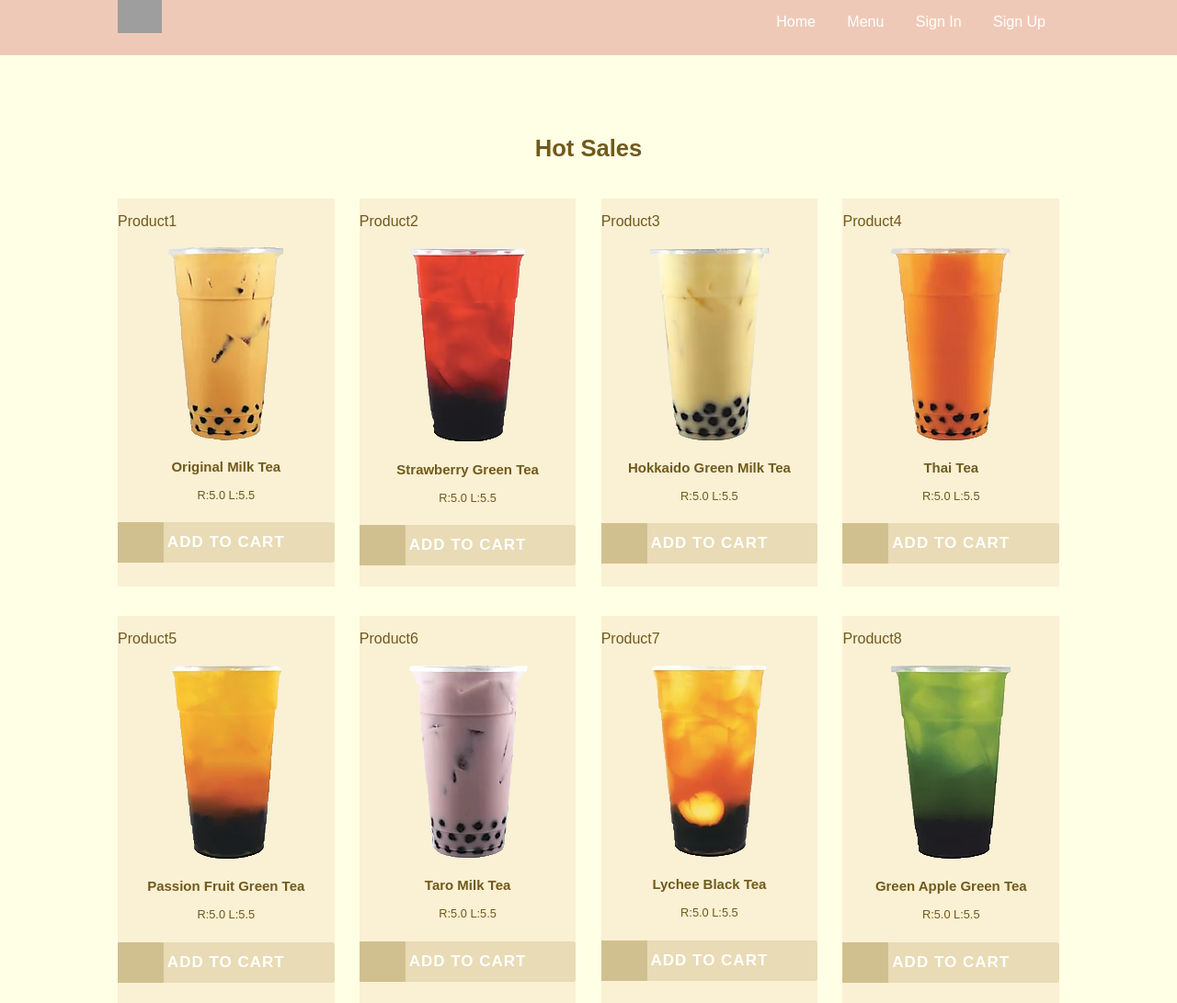
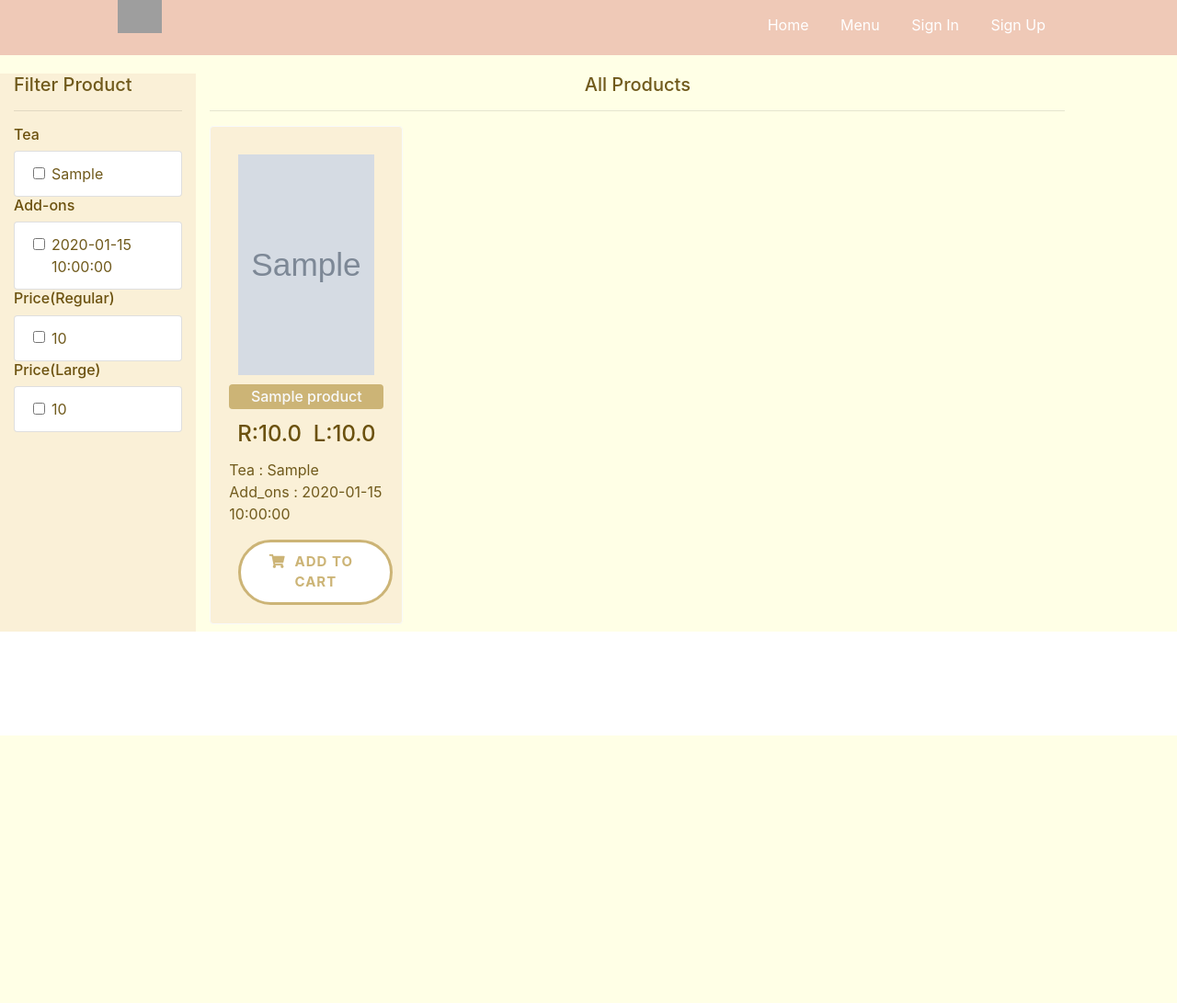
Before and after one commit to dshafqat/IAT352-PA, a PHP site: page / in a window 1280 px wide. Shown: the top 1091 px of the page at 92% size. After the commit the page ends 800 px from the top, so only its background shows below. Run offline with PHP 8.4, Linux system fonts and the light colour scheme; tables that the repository leaves empty or names only in its code hold one stand-in row (values such as "Sample post"); grey boxes marked "Sample" are stand-in pictures; some libraries are stand-ins or nearby versions; grey boxes are pictures that could not be loaded.

Commit message:
Update index.php

```diff
--- a/index.php
+++ b/index.php
@@ -1,3 +1,6 @@
+<?php
+require 'config.php';
+?>
 <!DOCTYPE html>
 <html lang="en">
 
@@ -5,11 +8,21 @@
 	<meta charset="utf-8">
 	<title>Menu</title>
 
-
 	<link rel="stylesheet" href="css/main.css">
 	<link rel="stylesheet" href="css/normalize.css">
 	<link rel="stylesheet" href="css/layout.css">
-
+<!-- Import Font Awesome -->
+	<link rel="stylesheet" href="https://cdnjs.cloudflare.com/ajax/libs/font-awesome/4.7.0/css/font-awesome.min.css">
+	<!-- Icon  links -->
+	<link rel="stylesheet" href="https://use.fontawesome.com/releases/v5.13.0/css/all.css">
+	<!-- Latest compiled and minified CSS -->
+	<link rel="stylesheet" href="https://maxcdn.bootstrapcdn.com/bootstrap/4.5.2/css/bootstrap.min.css">
+	<!-- jQuery library -->
+	<script src="https://ajax.googleapis.com/ajax/libs/jquery/3.5.1/jquery.min.js"></script>
+	<!-- Popper JS -->
+	<script src="https://cdnjs.cloudflare.com/ajax/libs/popper.js/1.16.0/umd/popper.min.js"></script>
+	<!-- Latest compiled JavaScript -->
+	<script src="https://maxcdn.bootstrapcdn.com/bootstrap/4.5.2/js/bootstrap.min.js"></script>
 </head>
 
 	<header>
@@ -22,9 +35,6 @@
 				<ul>
 					<li><a href="index.php">Home</a></li>
 					<li><a href="index.php">Menu</a></li>
-					<!-- <li><a href="storeInfo.html">StoreInfo</a></li> -->
-					<!-- <li><a href="aboutUs.html">About US</a></li> -->
-					<!-- <li><a href="contact.html">Contact US</a></li> -->
 					<li><a href="sign-in.php">Sign In</a></li>
 					<li><a href="sign-up.php">Sign Up</a></li>
 				</ul>
@@ -32,9 +42,158 @@
 		</nav>
 	</header>
 
+<body>
+	<div class="container-fluid">
+	<div class="row">
+		<div class="col-lg-2">
+			<h5>Filter Product</h5>
+			<hr>
+			<h6 class="filtertitle">Tea</h6>
+			<ul class="list-group">
+				<?php
+				$sql="SELECT DISTINCT tea FROM products ORDER BY tea";
+				$result=$conn->query($sql);
+				while($row=$result->fetch_assoc()){
+				?>
+				<li class="list-group-item">
+					<div class="form-check">
+						<label class="form-check-label">
+							<input type="checkbox" class="form-check-input product_check" value="<?= $row['tea']; ?> " id="tea"><?= $row['tea'];?>
+						</label>
+					</div>
+				</li>
+			<?php } ?>
+			</ul>
+
+			<h6 class="filtertitle">Add-ons</h6>
+			<ul class="list-group">
+				<?php
+				$sql="SELECT DISTINCT add_on FROM products ORDER BY add_on";
+				$result=$conn->query($sql);
+				while($row=$result->fetch_assoc()){
+				?>
+				<li class="list-group-item">
+					<div class="form-check">
+						<label class="form-check-label">
+							<input type="checkbox" class="form-check-input product_check" value="<?= $row['add_on']; ?> " id="add_on"><?= $row['add_on'];?>
+						</label>
+					</div>
+				</li>
+			<?php } ?>
+			</ul>
+
+			<h6 class="filtertitle">Price(Regular)</h6>
+			<ul class="list-group">
+				<?php
+				$sql="SELECT DISTINCT price_r FROM products ORDER BY price_r";
+				$result=$conn->query($sql);
+				while($row=$result->fetch_assoc()){
+				?>
+				<li class="list-group-item">
+					<div class="form-check">
+						<label class="form-check-label">
+							<input type="checkbox" class="form-check-input product_check" value="<?= $row['price_r']; ?> " id="price_r"><?= $row['price_r'];?>
+						</label>
+					</div>
+				</li>
+			<?php } ?>
+			</ul>
+
+			<h6 class="filtertitle">Price(Large)</h6>
+			<ul class="list-group">
+				<?php
+				$sql="SELECT DISTINCT price_l FROM products ORDER BY price_l";
+				$result=$conn->query($sql);
+				while($row=$result->fetch_assoc()){
+				?>
+				<li class="list-group-item">
+					<div class="form-check">
+						<label class="form-check-label">
+							<input type="checkbox" class="form-check-input product_check" value="<?= $row['price_l']; ?> " id="price_l"><?= $row['price_l'];?>
+						</label>
+					</div>
+				</li>
+			<?php } ?>
+			</ul>
+
+		</div>
+		<div class="col-lg-9">
+			<h5 class="text-center" id="textChange">All Products</h5>
+			<hr>
+			<div class="text-center">
+				<img src="img/loader.gif" id="loader" widtg="200" style="display:none;">
+			</div>
+			<div class="row" id="result">
+				<?php
+					$sql="SELECT * FROM products";
+					$result=$conn->query($sql);
+					while($row=$result->fetch_assoc()){
+				?>
+				<div class="col-md-3 mb-2">
+					<div class="card-deck">
+						<div class="card border-secondary border-light">
+							<img src="<?= $row['product_image']; ?>" class="card-img-top">
+							<div class="card-img-overlay">
+								<h6 style="margin-top:260px;"class="text-light text-center rounded p-1">
+									<?= $row['product_name']; ?> </h6>
+								</div>
+								<div class ="card-body">
+									<h4 class="card-title text-center">R:<?= number_format($row['price_r'],1);?> &nbsp;L:<?= number_format($row['price_l'],1); ?></h4>
+									<p>
+										Tea : <?= $row['tea']; ?><br>
+										Add_ons : <?= $row['add_on']; ?><br>
+									</p>
+									<a href="#" class="btn cart">Add to Cart</a>
+								</div>
+							</div>
+						</div>
+					</div>
+				<?php } ?>
+			</div>
+		</div>
+	</div>
+</div>
+<script type="text/javascript">
+	$(document).ready(function(){
+
+		$(".product_check").click(function(){
+			$("#loader").show();
+
+			var action = 'data';
+			var tea = get_filter_text('tea');
+			var add_on = get_filter_text('add_on');
+			var price_r = get_filter_text('price_r');
+			var price_l = get_filter_text('price_l');
+
+			$.ajax({
+				url:'action.php',
+				method:'POST',
+				data:{action:action,tea:tea,add_on:add_on,price_r:price_r,price_l:price_l},
+				success:function(response){
+					$("#result").html(response);
+					$("#loader").hide();
+					$("#textChange").text("Filtered Products");
+				}
+			});
+		});
+
+		function get_filter_text(text_id){
+			var filterData = [];
+			$('#'+text_id+':checked').each(function(){
+				filterData.push($(this).val());
+			});
+			return filterData;
+		}
+
+	});
+</script>
+	</body>
+
+<!--
 
 
-	<!-- The body sections except Top Navigation bar & the Footer -->
+
+	// The body sections except Top Navigation bar & the Footer
 	<section class="body_Style">
 		<section class="center_text style_text">
 			<h1>Hot Sales</h1>
@@ -50,9 +209,8 @@
 					<p>R:5.0 L:5.5</p>
 					<a href="product1.html"><p><button class="btn btn-3 btn-3a icon-cart">Add to Cart</button></p></a>
 				</div>
-				<!-- Add to Cart Button learned from W3school
-					"https://www.w3schools.com/howto/tryit.asp?filename=tryhow_css_product_card"
-				-->
+				 Add to Cart Button learned from W3school "https://www.w3schools.com/howto/tryit.asp?filename=tryhow_css_product_card"
+
 			</div>
 
 			<div class="main_manu_box">
@@ -131,7 +289,7 @@
 					<a href="product8.html"><p><button class="btn btn-3 btn-3a icon-cart">Add to Cart</button></p></a>
 				</div>
 			</div>
-		</section>   <!-- end of the hot sales section -->
+		</section>   // end of the hot sales section
 
 		<section class="center_text style_text">
 			<h1>Recommended For You</h1>
@@ -219,9 +377,9 @@
 			</div>
 		</section>
 
-	</section>  <!-- End of the body section -->
+	</section>  // End of the body section
 
-	<!-- Footer section -->
+	// Footer section
 	<Footer>
 		<div class="bottomNav">
 			<p class="bottomNav_p">Bubbleorze</p>
@@ -229,5 +387,5 @@
 		</div>
 	</Footer>
 </body>
-
+-->
 </html>
```
